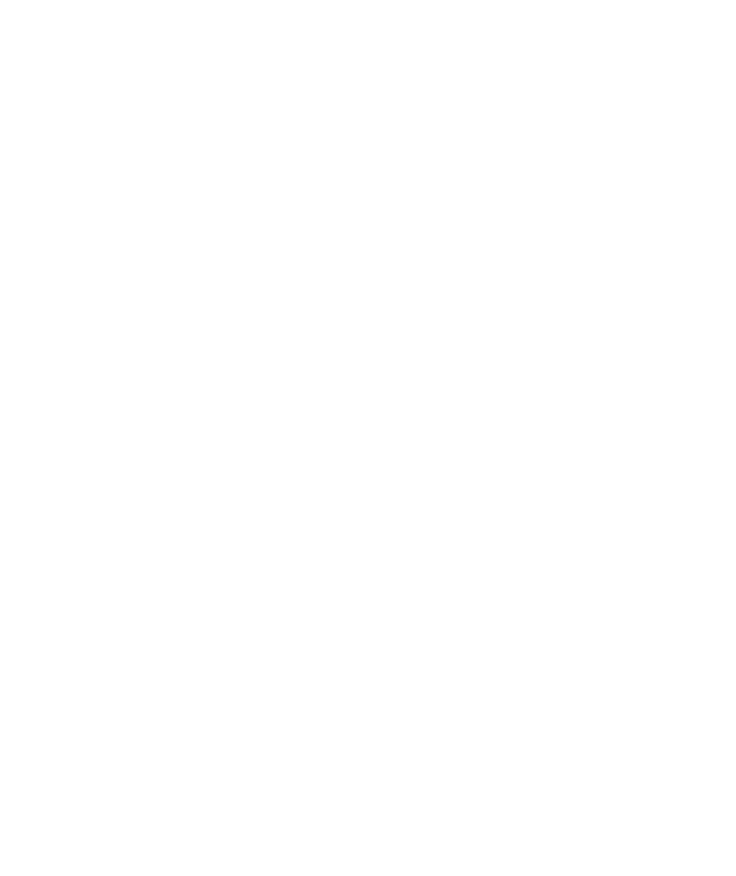
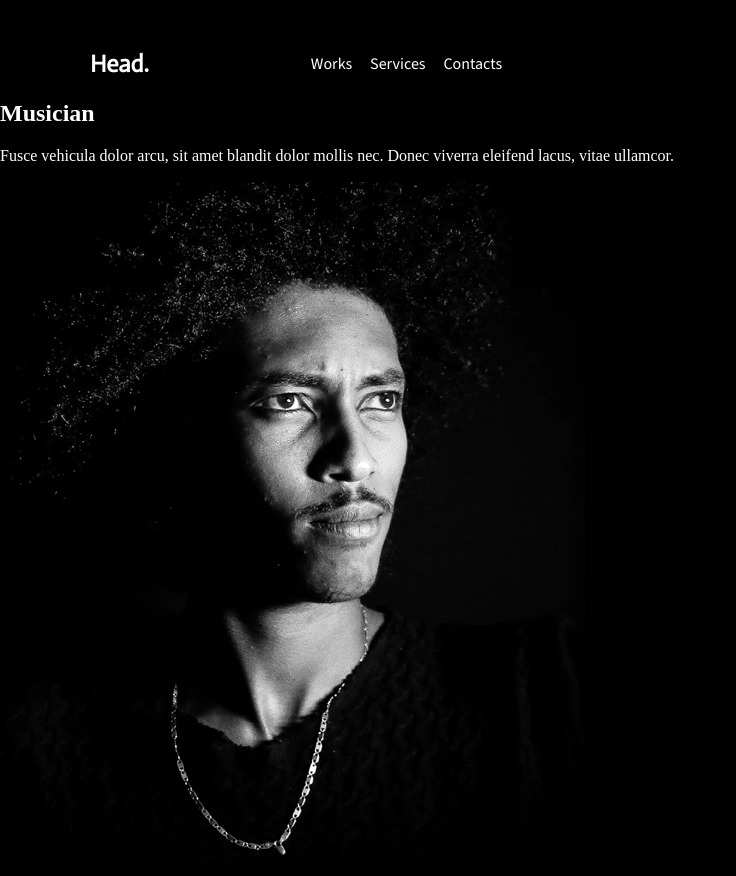
Before and after one commit to madhuriprao/Responsive-and-Adaptive-Web-design-, a plain HTML site: page index.html in a window 1280 px wide. Shown: the whole page, without its empty margins (0-736 px from the left). Before the commit the page ends 800 px from the top, so only its background shows below. Drawn offline with nearby package versions, Linux system fonts and the light colour scheme; a web font is replaced by a local one.

Commit message:
HTML structure and content is added, needs to be styled yet

```diff
--- a/index.html
+++ b/index.html
@@ -6,6 +6,55 @@
     <title>Responsive and Adaptive Web design</title>
     <link rel="stylesheet" href="style/reset.css" />
     <link rel="stylesheet" href="style/index.css" />
+    <link rel="preconnect" href="https://fonts.googleapis.com" />
+    <link rel="preconnect" href="https://fonts.gstatic.com" crossorigin />
+    <link
+      href="https://fonts.googleapis.com/css2?family=Actor&family=Lato:ital,wght@0,100;0,300;0,400;0,700;0,900;1,100;1,300;1,400;1,700;1,900&family=Miriam+Libre:wght@400;700&family=Mulish:ital,wght@0,200..1000;1,200..1000&display=swap"
+      rel="stylesheet"
+    />
+    <link rel="preconnect" href="https://fonts.googleapis.com" />
+    <link rel="preconnect" href="https://fonts.gstatic.com" crossorigin />
+    <link
+      href="https://fonts.googleapis.com/css2?family=Actor&family=Lato:ital,wght@0,100;0,300;0,400;0,700;0,900;1,100;1,300;1,400;1,700;1,900&family=Miriam+Libre:wght@400;700&family=Mulish:ital,wght@0,200..1000;1,200..1000&family=Source+Sans+3:ital,wght@0,200..900;1,200..900&display=swap"
+      rel="stylesheet"
+    />
+    <link rel="preconnect" href="https://fonts.googleapis.com" />
+    <link rel="preconnect" href="https://fonts.gstatic.com" crossorigin />
+    <link
+      href="https://fonts.googleapis.com/css2?family=Actor&family=Lato:ital,wght@0,100;0,300;0,400;0,700;0,900;1,100;1,300;1,400;1,700;1,900&family=Miriam+Libre:wght@400;700&family=Mulish:ital,wght@0,200..1000;1,200..1000&family=Source+Sans+3:ital,wght@0,200..900;1,200..900&display=swap"
+      rel="stylesheet"
+    />
   </head>
-  <body></body>
+  <body>
+    <header>
+      <div class="layout__header">
+        <h2 class="logo">Head.</h2>
+        <nav class="nav">
+          <ul class="nav__list">
+            <li class="nav__li"><a class="nav__link" href="#">Works</a></li>
+            <li class="nav__li"><a class="nav__link" href="#">Services</a></li>
+            <li class="nav__li"><a class="nav__link" href="#">Contacts</a></li>
+          </ul>
+        </nav>
+      </div>
+    </header>
+    <main>
+      <div class="container">
+        <div class="card">
+          <div class="card__content">
+            <h2 class="card__title">Musician</h2>
+            <p class="card__info">
+              Fusce vehicula dolor arcu, sit amet blandit dolor mollis nec.
+              Donec viverra eleifend lacus, vitae ullamcor.
+            </p>
+          </div>
+        </div>
+        <div class="card">
+          <div class="card__image">
+            <img src="/Image/Slider.jpg" alt="Picture of a musician" />
+          </div>
+        </div>
+      </div>
+    </main>
+  </body>
 </html>
--- a/style/index.css
+++ b/style/index.css
@@ -0,0 +1,57 @@
+body {
+  width: 100%;
+  display: flex;
+  justify-content: center;
+  flex-direction: column;
+  background-color: black;
+  color: white;
+}
+
+header {
+  width: 100%;
+  height: 10vh;
+  margin: 0;
+  display: flex;
+  justify-content: flex-start;
+}
+
+.layout__header {
+  max-width: 430px;
+  width: 100%;
+  display: flex;
+  flex-wrap: wrap;
+  justify-content: space-between;
+  align-items: center;
+  margin-left: 90px;
+  margin-top: 30px;
+}
+.logo {
+  font-size: 24px;
+  font-family: "Actor", sans-serif;
+}
+
+.nav {
+  min-width: 267px;
+  display: flex;
+  justify-content: space-evenly;
+  align-items: center;
+  flex-wrap: wrap;
+  margin-left: 10px;
+  font-size: 16px;
+  font-family: "Source Sans 3", sans-serif;
+}
+.nav__list {
+  list-style: none;
+  width: 100%;
+  display: flex;
+  justify-content: space-evenly;
+  align-items: center;
+  flex-direction: row;
+}
+.nav__link {
+  color: white;
+  text-decoration: none;
+}
+.nav__link:hover {
+  color: blue;
+}
```
Also changed, not shown: Image/Slider.jpg (added).
